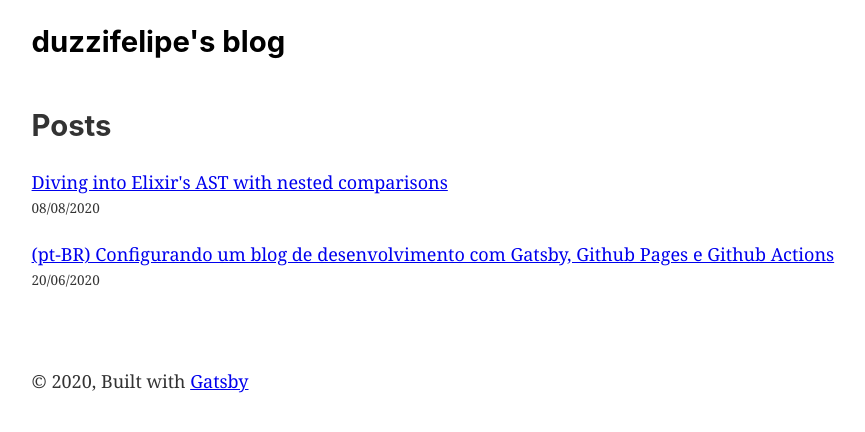
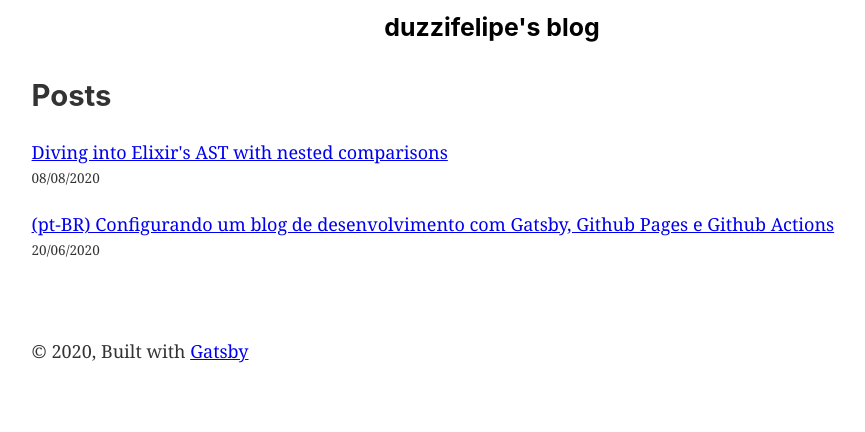
Before and after one commit to duzzifelipe/duzzifelipe.github.io, a Gatsby site: page / in a window 1280 px wide. Shown: the whole page, without its empty margins (148-1013 px from the left). Built offline with nearby package versions, Linux system fonts and the light colour scheme; Gatsby itself is replaced by a stand-in of ours.

Commit message:
refactor: change title

```diff
--- a/src/components/header.js
+++ b/src/components/header.js
@@ -8,10 +8,11 @@ const Header = ({ siteTitle }) => (
       style={{
         margin: `0 auto`,
         maxWidth: 960,
-        padding: `1.45rem 1.0875rem`,
+        padding: `0.75rem 1.0875rem`,
+        textAlign: 'center'
       }}
     >
-      <h2 style={{ margin: 0 }}>
+      <h3 style={{ margin: 0 }}>
         <Link
           to="/"
           style={{
@@ -21,7 +22,7 @@ const Header = ({ siteTitle }) => (
         >
           {siteTitle}
         </Link>
-      </h2>
+      </h3>
     </div>
   </header>
 )
```
